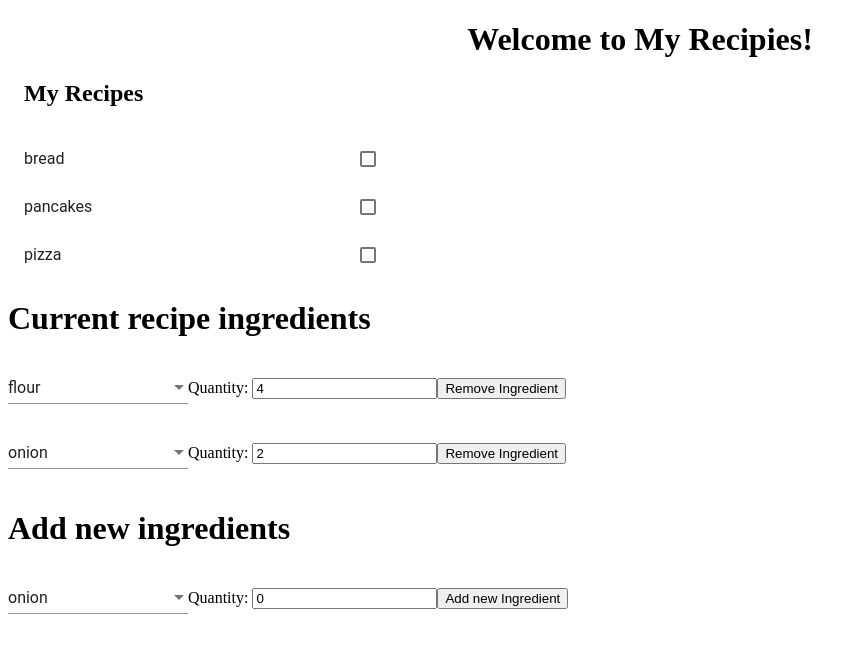
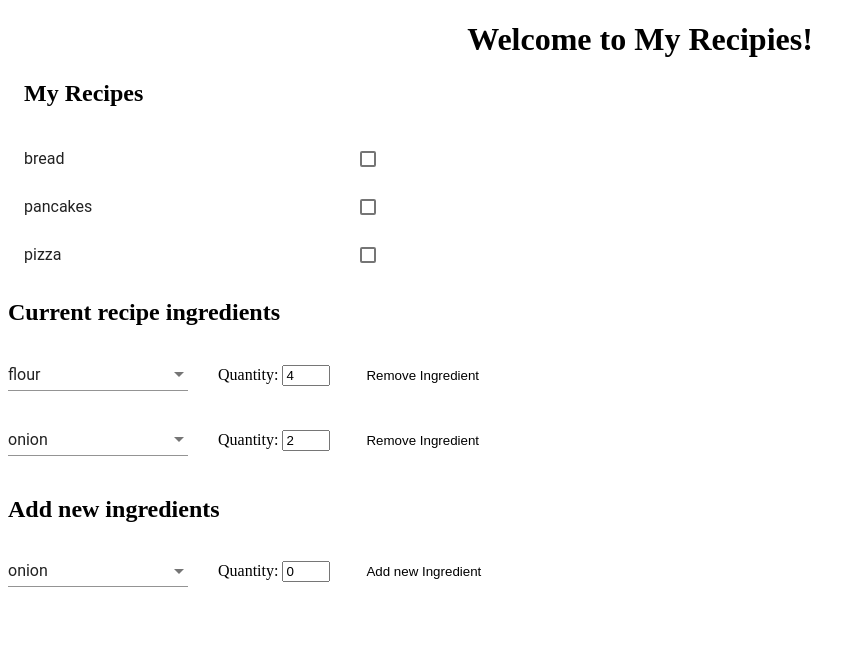
Before and after one commit to pop-adrian/recipes, an Angular app: page / in a window 1280 px wide. Shown: the top 648 px of the page, without its empty margins (0-865 px from the left). Built offline with nearby package versions, Linux system fonts and the light colour scheme.

Commit message:
Load selected-recipe in edit-recipe

```diff
--- a/src/app/app.component.html
+++ b/src/app/app.component.html
@@ -5,7 +5,7 @@
   </h1>
 </div>
 
-<app-recipe-list></app-recipe-list>
-<app-edit-recipe></app-edit-recipe>
+<app-recipe-list (selectedRecipeChanged)="recipeChanged($event)"></app-recipe-list>
+<app-edit-recipe [currentRecipe]="selectedRecipe"></app-edit-recipe>
 
 <router-outlet></router-outlet>
--- a/src/app/app.component.ts
+++ b/src/app/app.component.ts
@@ -1,10 +1,20 @@
 import { Component } from '@angular/core';
+import { Recipe } from './models/recipe.model';
 
 @Component({
   selector: 'app-root',
   templateUrl: './app.component.html',
   styleUrls: ['./app.component.scss']
 })
+
 export class AppComponent {
   title = 'My Recipies';
+
+
+  selectedRecipe: Recipe ;
+
+
+  recipeChanged($event){
+    this.selectedRecipe = $event;
+  }
 }
--- a/src/app/components/edit-recipe/edit-recipe.component.html
+++ b/src/app/components/edit-recipe/edit-recipe.component.html
@@ -1,4 +1,4 @@
-<h1>Current recipe ingredients</h1>
+<h2>Current recipe ingredients</h2>
 <div *ngIf="currentRecipe">
     <div *ngFor="let recipeIngredient of currentRecipe.ingredients">
 
@@ -14,7 +14,7 @@
     </div>
 </div>
 
-<h1>Add new ingredients</h1>
+<h2>Add new ingredients</h2>
 <mat-form-field >
     <mat-select *ngIf="ingredients" [(value)]="currentIngredient.ingredient">
         <mat-option *ngFor="let ingredient of ingredients" [value]="ingredient"> {{ingredient.name}}  </mat-option>
--- a/src/app/components/edit-recipe/edit-recipe.component.scss
+++ b/src/app/components/edit-recipe/edit-recipe.component.scss
@@ -0,0 +1,19 @@
+button{
+    border: 0;
+    margin-left: 30px;
+    background-color: transparent;
+    font-weight: 500;
+    display: inline-block;
+    height: 30px;
+}
+button:hover{
+    background-color: rgb(241, 219, 18);
+    cursor: pointer;
+}
+label{
+    margin-left: 30px;
+}
+input{
+    display: inline-block;
+    width: 40px;
+}
--- a/src/app/components/edit-recipe/edit-recipe.component.ts
+++ b/src/app/components/edit-recipe/edit-recipe.component.ts
@@ -1,8 +1,7 @@
-import { Component, OnInit } from '@angular/core';
+import { Component, OnInit, Input, SimpleChange } from '@angular/core';
 import { Recipe } from 'src/app/models/recipe.model';
 import { Ingredient } from 'src/app/models/ingredient.model';
 import { IngredientsService } from '../../services/ingredients.service';
-import {MatSelectModule} from '@angular/material/select';
 import { RecipeIngredient } from 'src/app/models/recipe-ingredient.model';
 
 @Component({
@@ -12,7 +11,7 @@ import { RecipeIngredient } from 'src/app/models/recipe-ingredient.model';
 })
 export class EditRecipeComponent implements OnInit {
 
-  currentRecipe: Recipe;
+  @Input() currentRecipe: Recipe;
   ingredients: Array<Ingredient>;
   currentIngredient: RecipeIngredient;
 
@@ -35,10 +34,22 @@ export class EditRecipeComponent implements OnInit {
           quantity: 2
         }  ]
       }
+
     this.currentIngredient = {
         id: this.getNewRecipeIngredientId(),
         ingredient:this.ingredients[1],
-        quantity: 0
+        quantity: 0,
+      }
+  }
+
+  ngOnChanges(change : SimpleChange){
+      if (change["currentRecipe"].currentValue){
+        var newIngredients=change["currentRecipe"].currentValue.ingredients;
+        newIngredients.forEach(element =>{
+          console.log(element);
+          if (this.ingredients && !this.ingredients.includes(element.ingredient))
+            this.ingredients.push(element.ingredient);
+        });
       }
   }
 
@@ -78,5 +89,8 @@ export class EditRecipeComponent implements OnInit {
     }
     console.log(this.currentRecipe)
   }
+  onChangedRecipe(someRecipe : Recipe){
+    this.currentRecipe = someRecipe;
+  }
 
 }
--- a/src/app/components/recipe-list/recipe-list.component.html
+++ b/src/app/components/recipe-list/recipe-list.component.html
@@ -2,7 +2,7 @@
     <div>
     <h2 style="margin-left: 16px;">My Recipes</h2>
     <mat-selection-list  (selectionChange)="handleSelection($event)" class="selectionList">
-        <mat-list-option *ngFor="let recipe of recipes" value="recipe.name">
+        <mat-list-option *ngFor="let recipe of recipes" [value]="recipe">
                 {{recipe.name}}
         </mat-list-option>
     </mat-selection-list>
--- a/src/app/components/recipe-list/recipe-list.component.ts
+++ b/src/app/components/recipe-list/recipe-list.component.ts
@@ -1,8 +1,7 @@
 import { Component, OnInit } from '@angular/core';
 import { RecipesService } from 'src/app/services/recipes.service';
 import { Recipe } from 'src/app/models/recipe.model';
-import {MatSelectionList, MatListOption} from '@angular/material/list';
-import { SelectionModel } from '@angular/cdk/collections';
+import { EventEmitter, Output} from '@angular/core';
 
 @Component({
   selector: 'app-recipe-list',
@@ -15,16 +14,18 @@ export class RecipeListComponent implements OnInit {
   constructor(private service : RecipesService) { }
 
   recipes : Recipe[];
+  @Output() selectedRecipeChanged = new EventEmitter();
 
   ngOnInit() {
       this.recipes = this.service.getRecipes();
-
   }
 
   handleSelection(event) : void{
     if (event.option.selected) {
       event.source.deselectAll();
       event.option._setSelected(true);
+
+      this.selectedRecipeChanged.emit(event.option.value);
     }
   }
 
--- a/src/app/services/ingredients.service.ts
+++ b/src/app/services/ingredients.service.ts
@@ -25,6 +25,7 @@ export class IngredientsService {
       id: 4,
       name: 'potatoes'
     }
+
     var list = new Array();
     list.push(ingredient1);
     list.push(ingredient2);
--- a/src/app/services/recipes.service.ts
+++ b/src/app/services/recipes.service.ts
@@ -9,7 +9,7 @@ import { IngredientsService } from './ingredients.service';
 })
 export class RecipesService {
 
-  constructor(private ingredientsService :  IngredientsService) { }
+  constructor(private ingredientsService:  IngredientsService) { }
 
   getRecipes()  : Recipe[]{
     let ingredients : Array<Ingredient> = this.ingredientsService.getIngredients();
@@ -26,8 +26,8 @@ export class RecipesService {
       }
     }
     let r1 : Recipe = {id: 1, name: 'bread', description: 'abc', ingredients: recipeIngredients};
-    let r2 : Recipe = {id: 2, name: 'pancakes', description: 'bcd', ingredients: recipeIngredients};
-    let r3 : Recipe = {id: 3, name: 'pizza', description: 'cde', ingredients: recipeIngredients};
+    let r2 : Recipe = {id: 2, name: 'pancakes', description: 'bcd', ingredients: recipeIngredients.slice() };
+    let r3 : Recipe = {id: 3, name: 'pizza', description: 'cde', ingredients: recipeIngredients.slice()};
     let recipes : Recipe[] = [r1,r2,r3];
     return recipes;
   }
```
